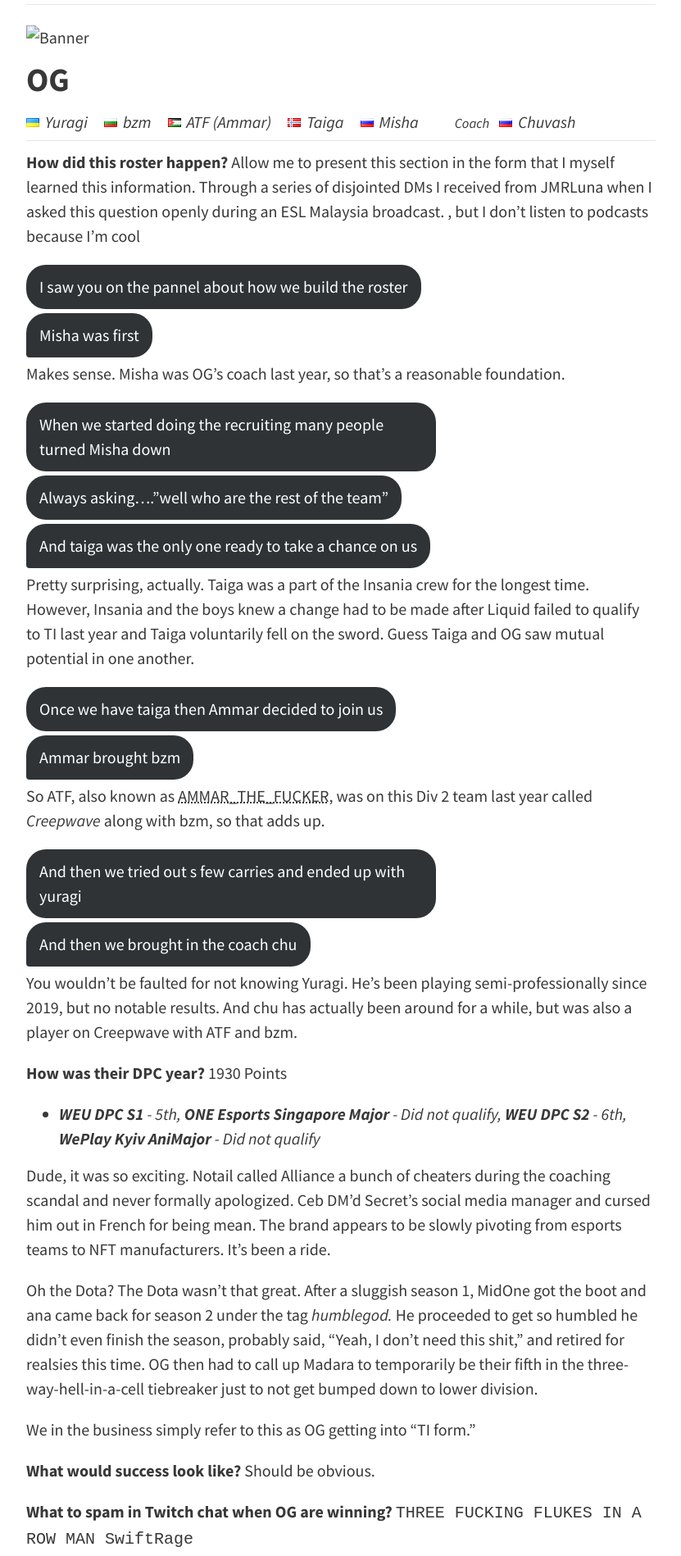
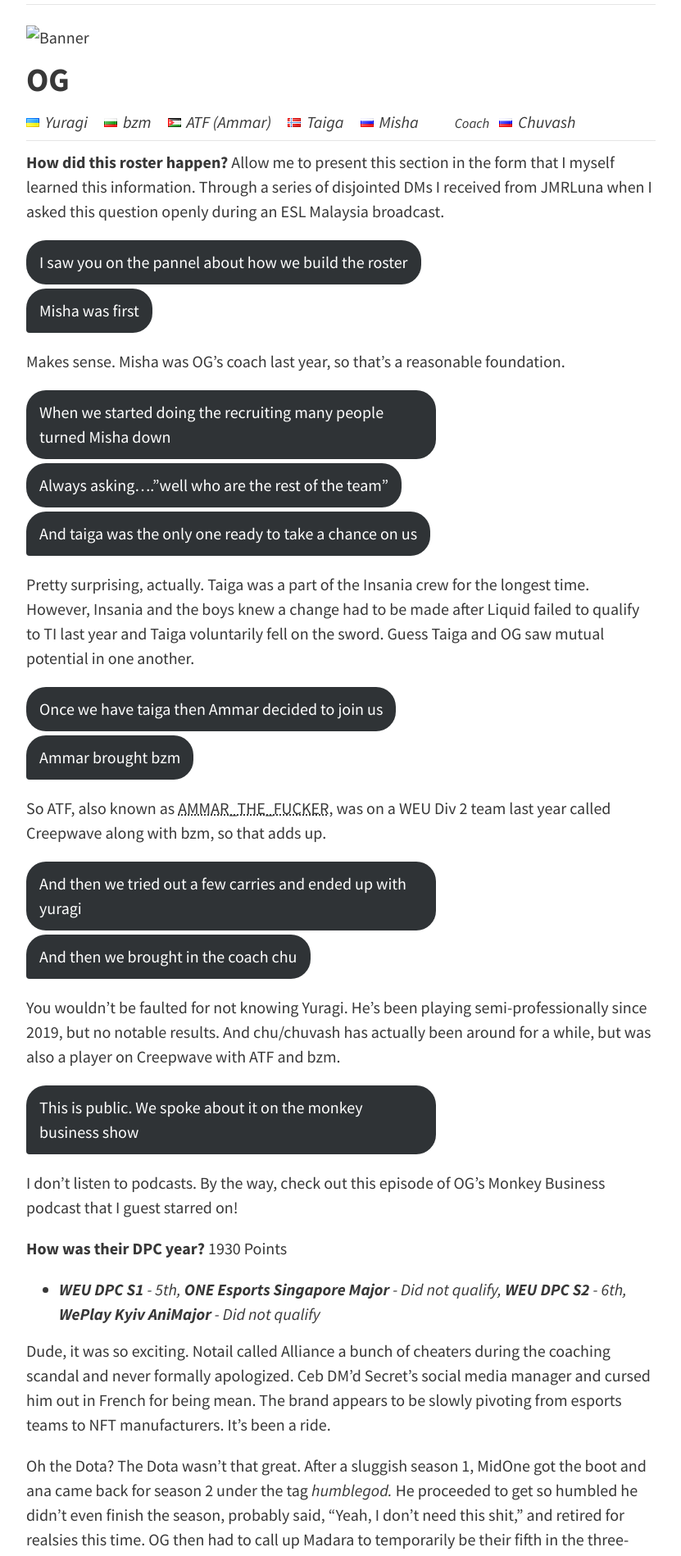
Before and after one commit to tsunami643/blogdraft, a Jekyll site: the page built from _posts/2022-10-06-ti11-team-guide.md, in a window 1280 px wide. Shown: the part 2020-3918 px from the top of the page at 82% size, without its empty margins (224-1055 px from the left). Built offline with Jekyll 4.4.1, drawn with Linux system fonts in a browser that asks for light colours; nearby versions of some CDN libraries; comment, search, counter and statistics services are not loaded.

Commit message:
final twitter dm formatting

```diff
--- a/_posts/2022-10-06-ti11-team-guide.md
+++ b/_posts/2022-10-06-ti11-team-guide.md
@@ -154,7 +154,7 @@
 </table>
 <hr style="margin: 0.5em 0;">
 
-**How did this roster happen?** Allow me to present this section in the form that I myself learned this information. Through a series of disjointed DMs I received from JMRLuna when I asked this question openly during an ESL Malaysia broadcast. , but I don't listen to podcasts because I'm cool
+**How did this roster happen?** Allow me to present this section in the form that I myself learned this information. Through a series of disjointed DMs I received from JMRLuna when I asked this question openly during an ESL Malaysia broadcast.
 
 <span class="twitter-dm">I saw you on the pannel about how we build the roster</span>
 <span class="twitter-dm twitter-dm-first">Misha was first</span>
@@ -170,12 +170,16 @@
 <span class="twitter-dm">Once we have taiga then Ammar decided to join us</span>
 <span class="twitter-dm twitter-dm-first">Ammar brought bzm</span>
 
-So ATF, also known as <abbr title="I'm not making this up, that's his actual handle">AMMAR_THE_FUCKER</abbr>, was on this Div 2 team last year called <i>Creepwave</i> along with bzm, so that adds up.
+So ATF, also known as <abbr title="I'm not making this up, that's what the acronym stands for">AMMAR_THE_FUCKER</abbr>, was on a WEU Div 2 team last year called Creepwave along with bzm, so that adds up.
 
-<span class="twitter-dm">And then we tried out s few carries and ended up with yuragi</span>
+<span class="twitter-dm">And then we tried out a few carries and ended up with yuragi</span>
 <span class="twitter-dm twitter-dm-first">And then we brought in the coach chu</span>
 
-You wouldn't be faulted for not knowing Yuragi. He's been playing semi-professionally since 2019, but no notable results. And chu has actually been around for a while, but was also a player on Creepwave with ATF and bzm.
+You wouldn't be faulted for not knowing Yuragi. He's been playing semi-professionally since 2019, but no notable results. And chu/chuvash has actually been around for a while, but was also a player on Creepwave with ATF and bzm.
+
+<span class="twitter-dm twitter-dm-first">This is public. We spoke about it on the monkey business show</span>
+
+I don't listen to podcasts. By the way, check out this episode of OG's Monkey Business podcast that I guest starred on!
 
 **How was their DPC year?** 1930 Points
 
--- a/_sass/base/_global.scss
+++ b/_sass/base/_global.scss
@@ -118,7 +118,6 @@
 
 .twitter-dm-first {
   border-bottom-left-radius: 4px;
-  margin-bottom: -15px;
 }
 
 //Spoiler Text
```
